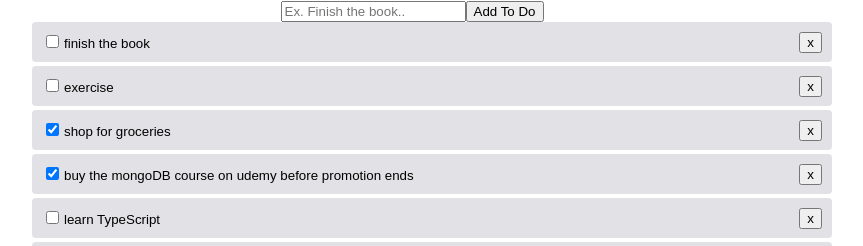
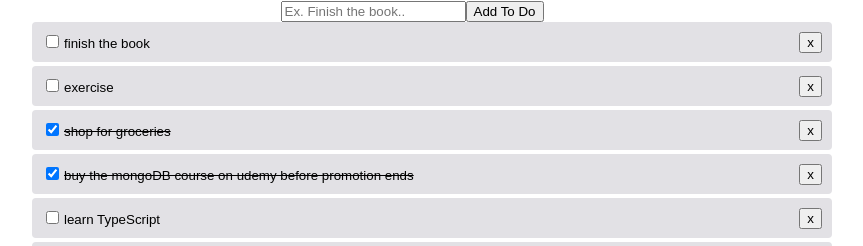
Before and after one commit to mau-dev/ts-todo, a React (Create React App) app: page / in a window 1280 px wide. Shown: the top 246 px of the page, without its empty margins (228-1091 px from the left). Built offline with nearby package versions, Linux system fonts and the light colour scheme.

Commit message:
separate the styles for outer li and the inner content element for the todo item

```diff
--- a/src/components/ToDoItem.tsx
+++ b/src/components/ToDoItem.tsx
@@ -13,19 +13,27 @@ interface ToDoItemProps {
 }
 
 const ToDoItem: React.FC<ToDoItemProps> = ({todo, toggleCompleted, deleteTodo, updateTodo}) => {
-	const getStyle = () => {
+	const contentStyle = () => {
+		return {
+			backgroundColor: 'inherit',
+			border: 'none',
+			outline: 'none',
+			textDecoration: todo.completed ? 'line-through' : 'none',
+			width: '700px'
+		};
+	};
+	const liStyle = () => {
 		return {
 			background: '#E2E1E5',
 			padding: '10px',
 			borderRadius: '4px',
-			marginBottom: '4px',
-			textDecoration: todo.completed ? 'line-through' : 'none'
+			marginBottom: '4px'
 		};
 	};
 
 	return (
 		<li>
-			<div className='todo-item-row' style={getStyle()}>
+			<div className='todo-item-row' style={liStyle()}>
 				<input
 					type='checkbox'
 					checked={todo.completed}
@@ -34,7 +42,8 @@ const ToDoItem: React.FC<ToDoItemProps> = ({todo, toggleCompleted, deleteTodo, u
 				/>
 				{/* {todo.content} */}
 				<input
-					style={{backgroundColor: 'inherit', border: 'none', outline: 'none', width: '700px'}}
+					// style={{backgroundColor: 'inherit', border: 'none', outline: 'none', width: '700px'}}
+					style={contentStyle()}
 					value={todo.content}
 					onChange={(e: React.ChangeEvent<HTMLInputElement>) => updateTodo(e, todo.id)}
 				/>
```
